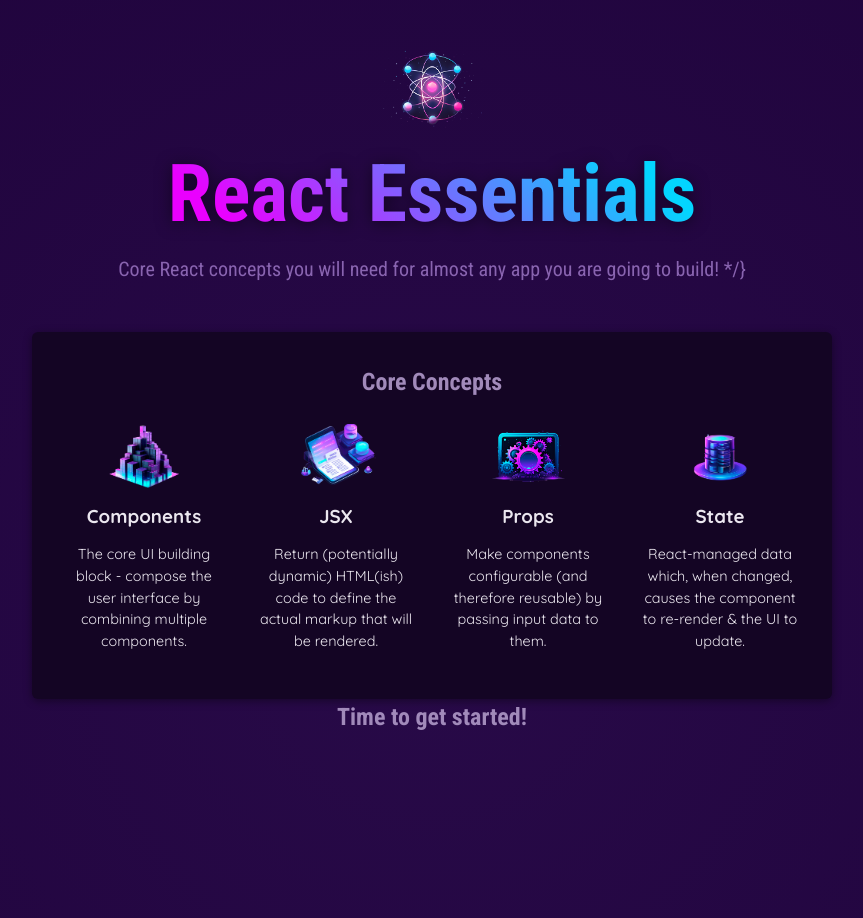
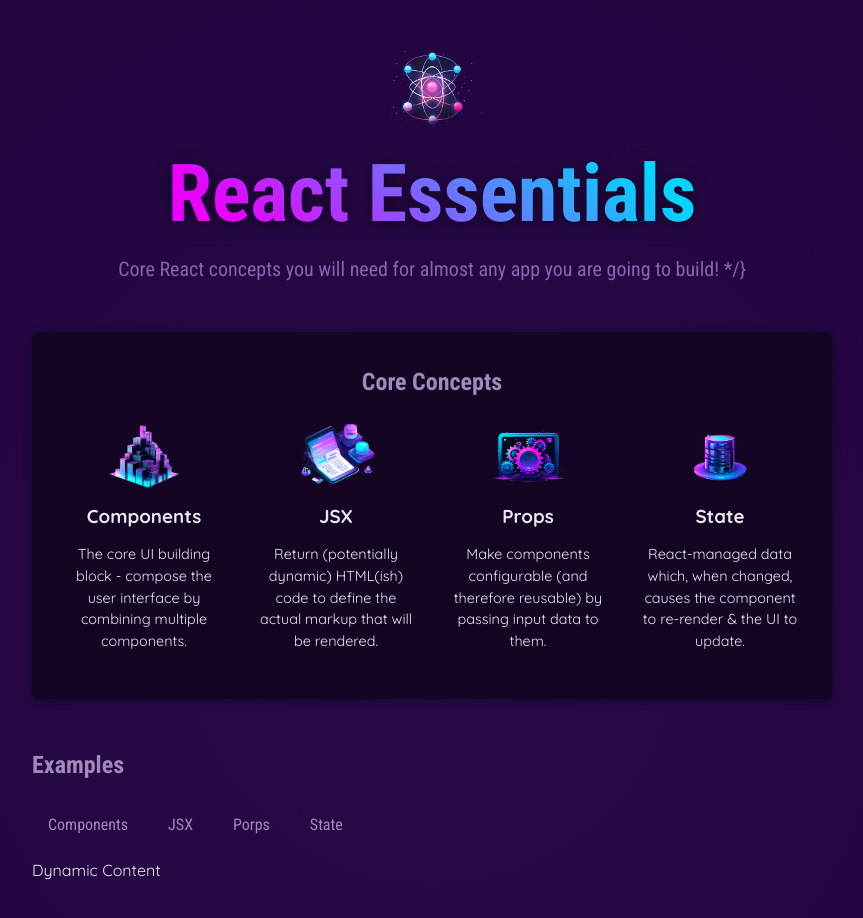
Before and after one commit to nive-codes/react-study, a React (Vite) app: page / in a window 1280 px wide. Shown: the top 918 px of the page, without its empty margins (208-1071 px from the left). Built offline with nearby package versions, Linux system fonts and the light colour scheme.

Commit message:
props, onclick event handler added

```diff
--- a/src/App.jsx
+++ b/src/App.jsx
@@ -1,12 +1,23 @@
 import {CORE_CONCEPTS} from './data.js';
 import Header from './components/Header/Header.jsx';
 import CoreConcept from './components/CoreConcept.jsx';
+import TabButton from './components/TabButton.jsx';
 
 
 
 
 
 function App() {
+
+  // TabButton 컴포넌트로 전달할 function(TabButton 컴포넌트에서 onClick 이벤트핸들러 통해 실행 된다.)
+  // onSelect라는 props로 전달
+  function handleSelect(selectedButton) {
+    // selectedButton => 'components', 'jsx', 'props', 'state'
+    console.log(selectedButton)
+    console.log("Hello World- Selected!")
+  }
+
+
   return (
     <div>
       <Header />
@@ -15,7 +26,7 @@
           <h2>Core Concepts</h2>
           <ul>
             <CoreConcept
-              // props : 직접 데이터 전달
+              // props : 직접 데이터/함수 전달
               // title="Components"
               // description="The Core UI building block"
               // img={componentImg}
@@ -25,7 +36,7 @@
               // description={CORE_CONCEPTS[0].description}
               // image={CORE_CONCEPTS[0].image}
 
-              // key value 값을 같이 그대로 전달
+              // key value 값을 같이 그대로 전달(잘라서 전달))
                {...CORE_CONCEPTS[0]}
               />
             <CoreConcept {...CORE_CONCEPTS[1]}/>
@@ -34,7 +45,26 @@
           </ul>
 
         </section>
-        <h2>Time to get started!</h2>
+        <section id="examples">
+          <h2>Examples</h2>
+          <menu>
+            {/* <li><button></button></li> */}
+            {/* <TabButton /> */}
+            {/* 내용을 childeren pros(파라미터 느낌) 로 보내 변수로 활용이 가능하다 */}
+            {/* CoreConcept 과 다르게 태그로 감싸서 하는거 컴포넌트 합성이라고 함 */}
+            {/* <TabButton onSelect={handleSelect}>Components</TabButton>  */}
+
+            <TabButton onSelect={() => handleSelect('components')}>Components</TabButton>
+            <TabButton onSelect={handleSelect}>JSX</TabButton>
+            <TabButton onSelect={handleSelect}>Porps</TabButton>
+            <TabButton onSelect={handleSelect}>State</TabButton>
+            {/* CoreConcept와 같은 방식 */}
+            {/* <TabButton label="Components" /> */}
+
+          </menu>
+          Dynamic Content
+
+        </section>
       </main>
     </div>
   );
--- /dev/null
+++ b/src/components/TabButton.jsx
@@ -0,0 +1,21 @@
+// export default function TabButton(props) {
+//     return <li><button>{props.children}</button></li>;
+// }
+
+// 변수로 받은걸 바로 속성을 추출해서 활용 가능
+export default function TabButton({children, onSelect}) {
+    // function handleClick() {
+    //     console.log("Hello World!");
+    // }
+
+    // 리액트는 이런 명령형으로 상호작용을 지정하지 않음.
+    // document.querySelector('button').addEventListener('click', () => {})
+
+    //onclick은 함수를 호출한다
+    return <li><button onClick={onSelect}>{children}</button></li>;
+}
+
+//label로 받아서 처리도 가능
+// export default function TabButton({label}) {
+    // return <li><button>{label}</button></li>;
+// }
```
